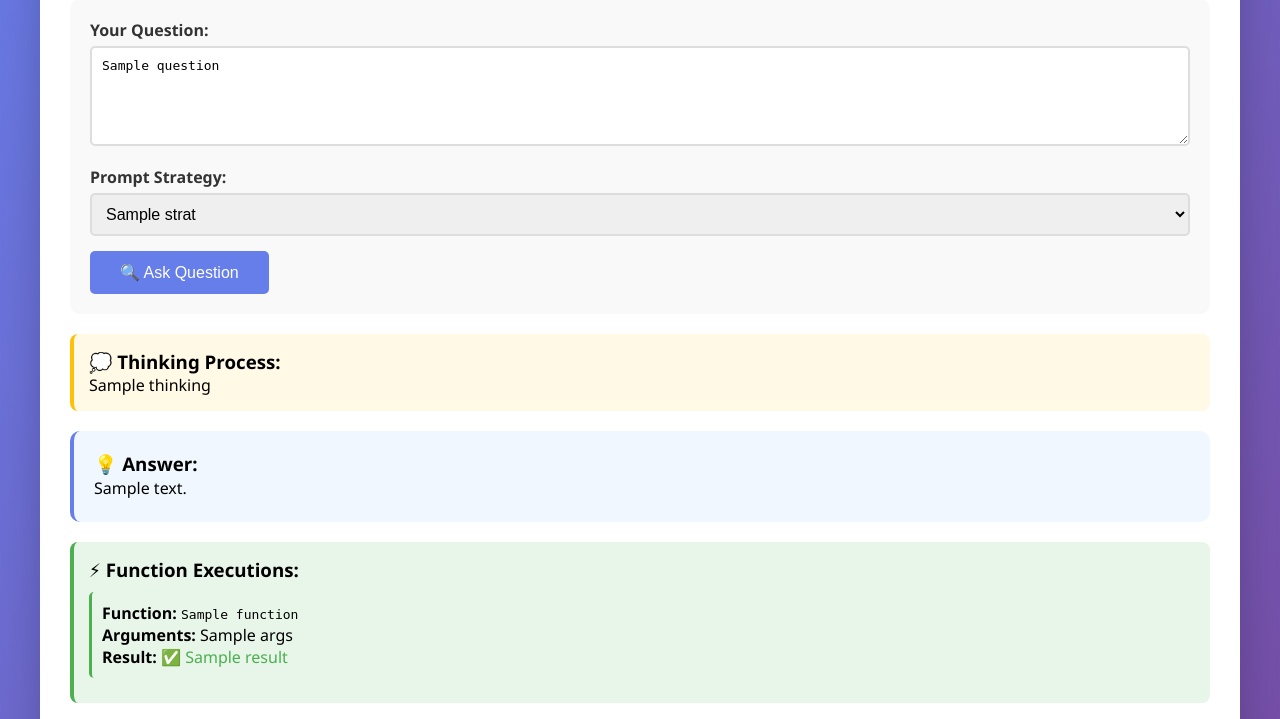
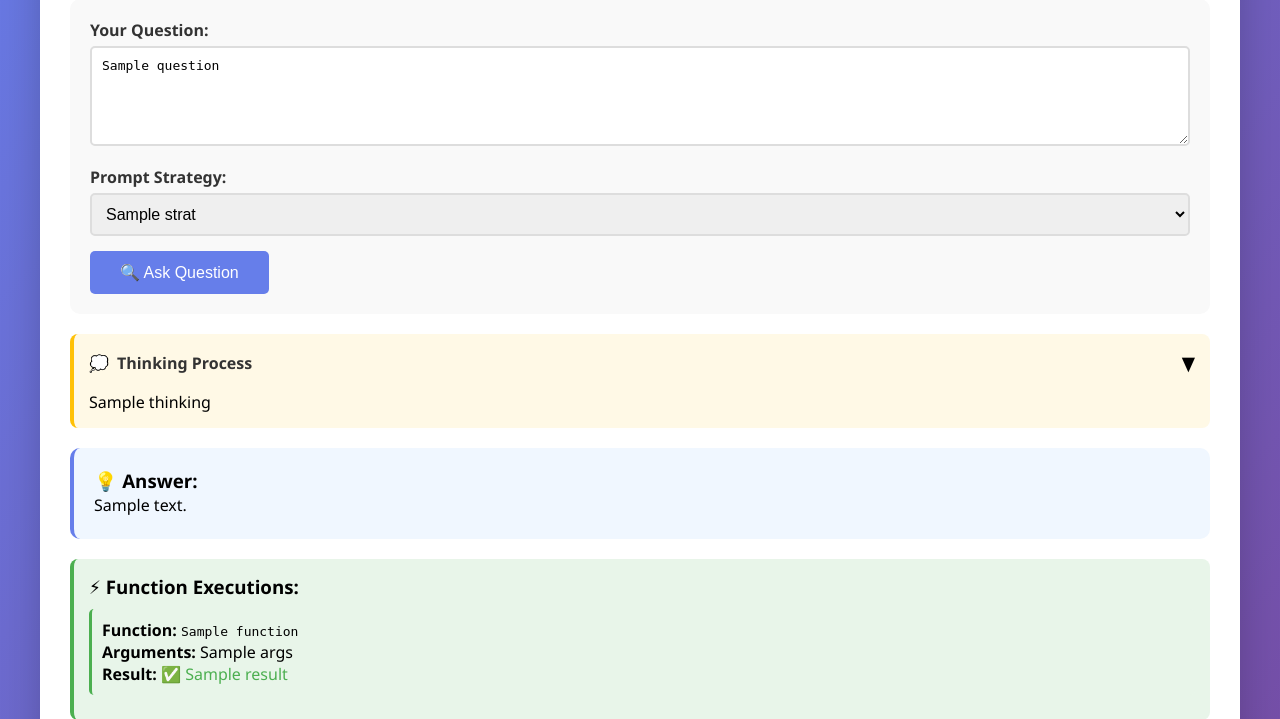
Before and after one commit to Rikiza89/RAG-Chat-System-with-Hierarchical-Search-and-functiom-calling, a Flask app: template templates/index.html in a window 1280 px wide. Shown: the part 294-1013 px from the top of the page. Run offline with Flask 2, Linux system fonts and the light colour scheme; the template is opened without the code that fills it: most values are stand-ins (such as "Sample title", 1, 10 or a date in 2020).

Commit message:
Update index.html

```diff
--- a/templates/index.html
+++ b/templates/index.html
@@ -159,10 +159,54 @@
 
         .thinking-section {
             background: #fff9e6;
-            padding: 15px;
+            padding: 0;
             border-radius: 8px;
             margin-bottom: 15px;
             border-left: 4px solid #ffc107;
+            overflow: hidden;
+        }
+
+        .thinking-header {
+            display: flex;
+            justify-content: space-between;
+            align-items: center;
+            padding: 15px;
+            cursor: pointer;
+            user-select: none;
+            transition: background 0.2s;
+        }
+
+        .thinking-header:hover {
+            background: rgba(255, 193, 7, 0.1);
+        }
+
+        .thinking-title {
+            font-weight: 600;
+            color: #333;
+            display: flex;
+            align-items: center;
+            gap: 8px;
+        }
+
+        .collapse-icon {
+            font-size: 1.2em;
+            transition: transform 0.3s;
+        }
+
+        .collapse-icon.collapsed {
+            transform: rotate(-90deg);
+        }
+
+        .thinking-content {
+            max-height: 500px;
+            overflow: hidden;
+            transition: max-height 0.3s ease-out, padding 0.3s ease-out;
+            padding: 0 15px 15px 15px;
+        }
+
+        .thinking-content.collapsed {
+            max-height: 0;
+            padding: 0 15px;
         }
 
         .function-outputs {
@@ -387,8 +431,16 @@
             {% if answer %}
                 {% if thinking %}
                 <div class="thinking-section">
-                    <h3>💭 Thinking Process:</h3>
-                    <pre style="white-space: pre-wrap; font-family: inherit;">{{ thinking }}</pre>
+                    <div class="thinking-header" onclick="toggleThinking()">
+                        <div class="thinking-title">
+                            <span>💭</span>
+                            <span>Thinking Process</span>
+                        </div>
+                        <span class="collapse-icon" id="thinking-icon">▼</span>
+                    </div>
+                    <div class="thinking-content" id="thinking-content">
+                        <pre style="white-space: pre-wrap; font-family: inherit; margin: 0;">{{ thinking }}</pre>
+                    </div>
                 </div>
                 {% endif %}
 
@@ -520,6 +572,14 @@ Content-Type: application/json
             event.target.classList.add('active');
         }
 
+        function toggleThinking() {
+            const content = document.getElementById('thinking-content');
+            const icon = document.getElementById('thinking-icon');
+
+            content.classList.toggle('collapsed');
+            icon.classList.toggle('collapsed');
+        }
+
         function loadFunctions() {
             fetch('/functions')
                 .then(response => response.json())
```
